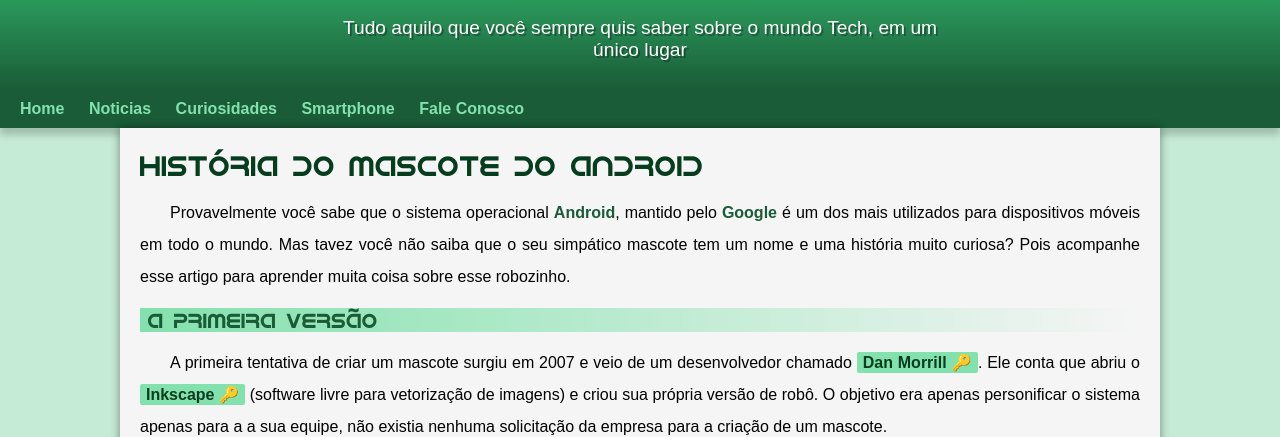
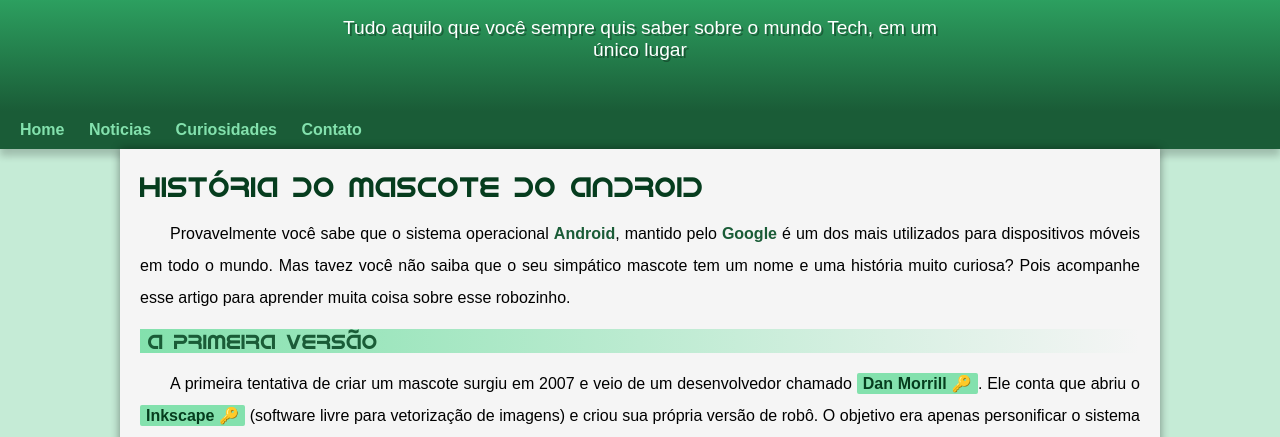
Before and after one commit to ReOliver15/android-project, a plain HTML site: page index.html in a window 1280 px wide. Shown: the part 100-537 px from the top of the page. Drawn offline with Linux system fonts and the light colour scheme.

Commit message:
Problema padding resolvido

```diff
--- a/index.html
+++ b/index.html
@@ -16,8 +16,7 @@
         <a href="#">Home</a>
         <a href="#">Noticias</a>
         <a href="#">Curiosidades</a>
-        <a href="#">Smartphone</a>
-        <a href="#">Fale Conosco</a>
+        <a href="#">Contato</a>
     </nav>
     <main>
         <article>
--- a/style/style.css
+++ b/style/style.css
@@ -55,7 +55,7 @@ header > p { /*paragrafo do header responsivo*/
     padding-right: 10px;
     padding-left: 10px;
     margin: auto;
-    margin-bottom: 10px;
+    padding-bottom: 50px;
     text-shadow: 2px 2px 0px rgba(0, 0, 0, 0.315); /*sombra do texto, rgba é a transparencia*/
 
 }
```
